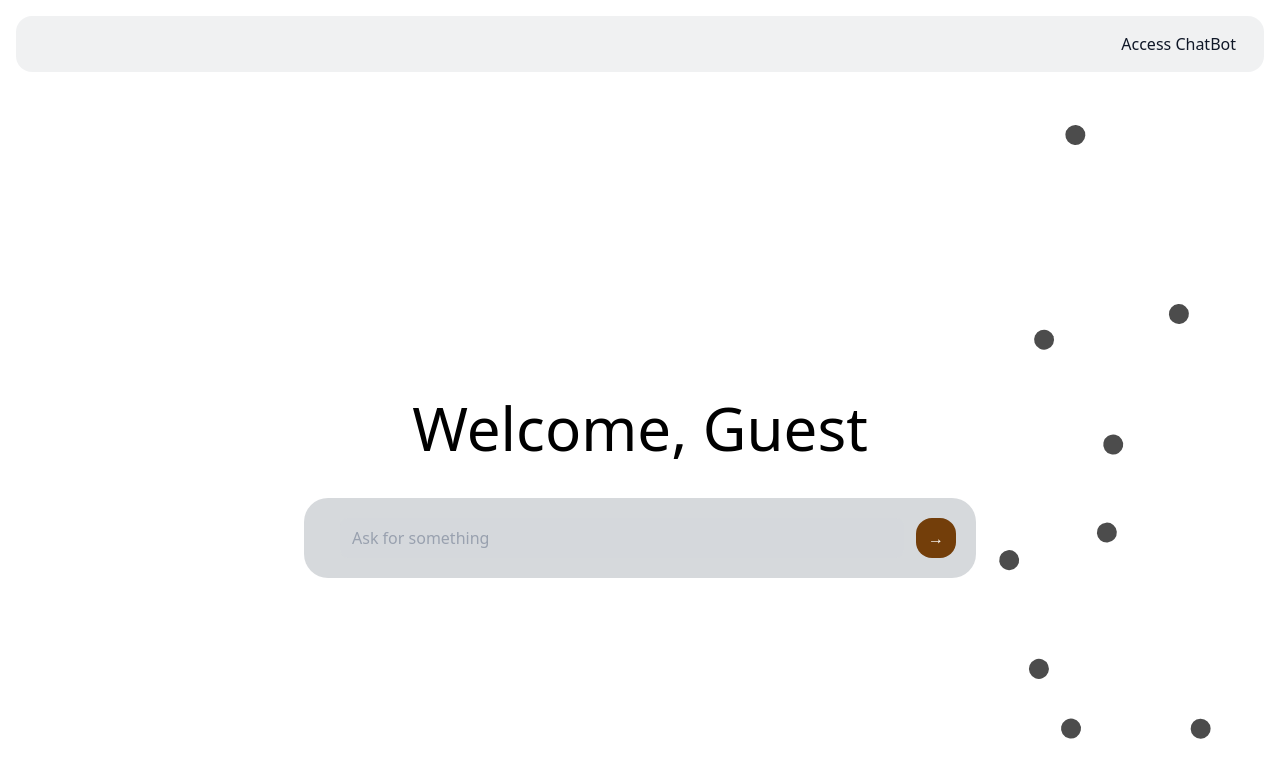
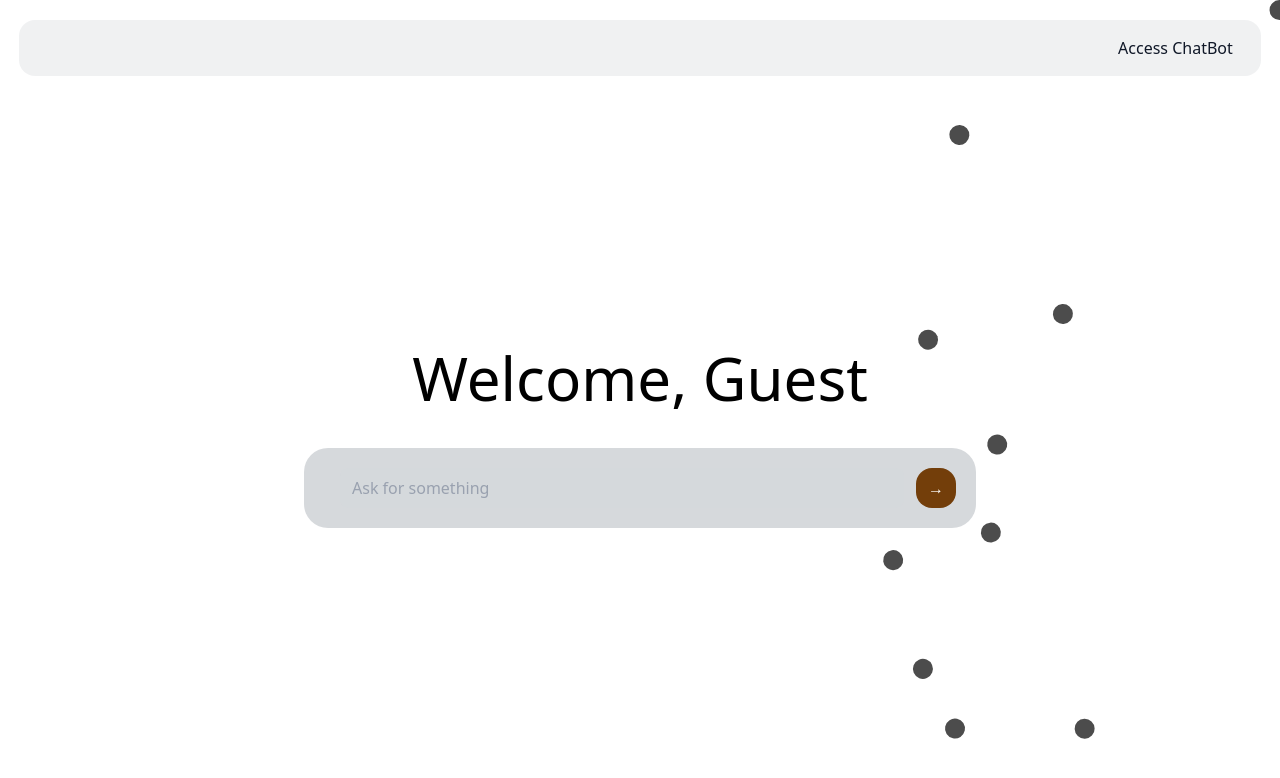
Before and after one commit to JanNguy/alpaga, a React (Vite) app: page / in a window 1280 px wide. Shown: the top 778 px of the page. Built offline with nearby package versions, Linux system fonts and the light colour scheme.

Commit message:
fix: base menut

```diff
--- a/src/Home.tsx
+++ b/src/Home.tsx
@@ -5,17 +5,21 @@ import { Link } from "react-router-dom";
 function Home() {
     return (
         <>
-        <nav className="p-4 m-4 px-7 rounded-2xl bg-gray-500/10 flex flex-row justify-end">
-            <Link to="/chat_bot"><p className="text-gray-900 transition duration-150 ease-out hover:translate-x-1 hover:-translate-y-1 no-underline hover:underline">Access ChatBot</p></Link>
-        </nav>
-        <div className="rounded-3xl mx-[70%] fixed inset-0 -z-10 h-screen w-screen overflow-hidden">
+            <div className="min-h-screen w-screen flex flex-col relative overflow-hidden">
+                <div className="absolute top-0 right-[-100px] h-full w-[600px] -z-10">
                     <ParticleSystem size={1000} />
                 </div>
-        <div className="min-h-screen flex flex-col items-center justify-center gap-3 px-4">
+                <nav className="p-4 px-7 rounded-2xl bg-gray-500/10 flex justify-end w-[97%] mx-auto mt-5">
+                    <Link to="/chat_bot">
+                        <p className="text-gray-900 transition duration-150 ease-out hover:translate-x-1 hover:-translate-y-1 no-underline hover:underline">
+                            Access ChatBot
+                        </p>
+                    </Link>
+                </nav>
+                <div className="flex flex-1 flex-col items-center justify-center gap-3 px-4">
                     <h1 className="text-center text-4xl sm:text-6xl">
                         Welcome, {import.meta.env.VITE_USER_NAME ?? "Guest"}
                     </h1>
-
                     <div className="w-full max-w-2xl rounded-3xl bg-gray-700/20 text-white p-5 pl-9 mt-7">
                         <div className="flex items-center gap-3">
                             <input
@@ -31,6 +35,7 @@ function Home() {
                         </div>
                     </div>
                 </div>
+            </div>
         </>
     );
 }
```
Lines whose indentation alone changed are shown as unchanged.
